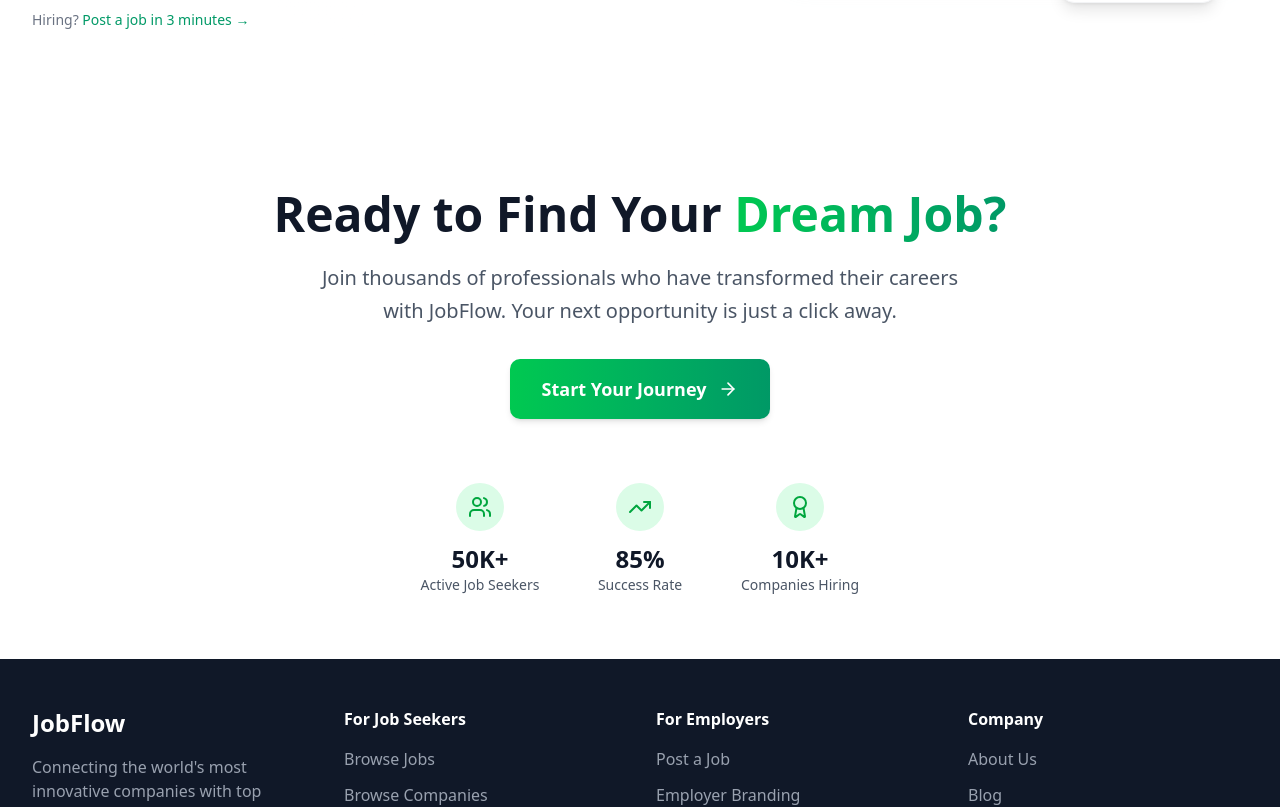
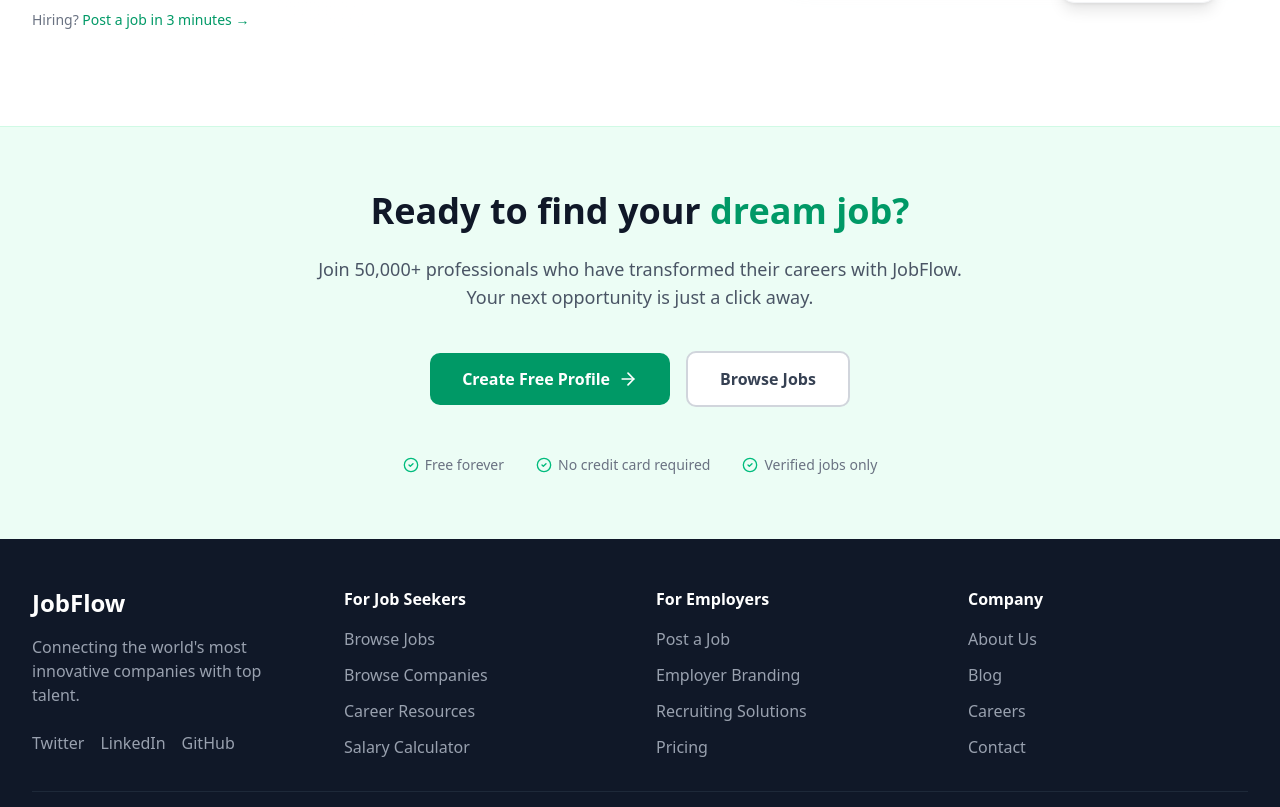
Before and after one commit to skillibeng-ctrl/job-search-app, a React (Vite) app: page / in a window 1280 px wide. Shown: the part 1440-2247 px from the top of the page. Built offline with nearby package versions, Linux system fonts and the light colour scheme.

Commit message:
refactor(dream): redesign bottom CTA with premium dark theme

```diff
--- a/src/component/Dream.jsx
+++ b/src/component/Dream.jsx
@@ -1,84 +1,45 @@
-import React, { useEffect } from "react";
-import { ArrowRight, Users, TrendingUp, Award } from "lucide-react";
-import AOS from "aos";
-import "aos/dist/aos.css";
+import React from "react";
+import { ArrowRight, CheckCircle2 } from "lucide-react";
+import { Link } from "react-router-dom";
 
 const DreamJobSection = () => {
-  useEffect(() => {
-    AOS.init({
-      duration: 1000,
-      easing: "ease-in-out",
-      once: true,
-      offset: 100
-    });
-  }, []);
+  return (
+    <section className="bg-emerald-50 py-16 px-4 sm:px-6 lg:px-8 border-t border-emerald-100">
+      <div className="max-w-4xl mx-auto text-center space-y-6">
 
-  const stats = [
-    { icon: Users, number: "50K+", label: "Active Job Seekers" },
-    { icon: TrendingUp, number: "85%", label: "Success Rate" },
-    { icon: Award, number: "10K+", label: "Companies Hiring" },
-  ];
+        <h2 className="text-3xl sm:text-4xl font-bold text-gray-900">
+          Ready to find your <span className="text-emerald-600">dream job?</span>
+        </h2>
 
-  return (
-    <div className="bg-white py-16 px-4 sm:px-6 lg:px-8">
-      <div className="max-w-4xl mx-auto text-center">
-        {/* Main Content */}
-        <div className="space-y-8">
-          <div className="space-y-6">
-            <h2
-              className="text-4xl sm:text-5xl font-bold text-gray-900"
-              data-aos="fade-up"
-              data-aos-delay="200"
-            >
-              Ready to Find Your{" "}
-              <span className="text-transparent bg-clip-text bg-gradient-to-r from-green-500 to-emerald-600">
-                Dream Job?
-              </span>
-            </h2>
+        <p className="text-lg text-gray-600 max-w-2xl mx-auto">
+          Join 50,000+ professionals who have transformed their careers with JobFlow.
+          Your next opportunity is just a click away.
+        </p>
 
-            <p
-              className="text-xl text-gray-600 leading-relaxed max-w-2xl mx-auto"
-              data-aos="fade-up"
-              data-aos-delay="300"
-            >
-              Join thousands of professionals who have transformed their careers with JobFlow.
-              Your next opportunity is just a click away.
-            </p>
-          </div>
+        <div className="flex flex-col sm:flex-row items-center justify-center gap-4 pt-4">
+          <Link
+            to="/register"
+            className="group flex w-full sm:w-auto items-center justify-center gap-2 rounded-lg bg-emerald-600 px-8 py-3.5 text-base font-bold text-white transition-all hover:bg-emerald-700 hover:shadow-lg"
+          >
+            Create Free Profile
+            <ArrowRight className="h-5 w-5 group-hover:translate-x-1 transition-transform" />
+          </Link>
+          <Link
+            to="/jobs"
+            className="flex w-full sm:w-auto items-center justify-center rounded-lg border-2 border-gray-300 bg-white px-8 py-3.5 text-base font-bold text-gray-700 transition-all hover:border-gray-400 hover:bg-gray-50"
+          >
+            Browse Jobs
+          </Link>
+        </div>
 
-          {/* CTA Button */}
-          <button
-            className="group bg-gradient-to-r from-green-500 to-emerald-600 hover:from-green-600 hover:to-emerald-700 text-white font-semibold text-lg py-4 px-8 rounded-lg transition-all duration-300 transform hover:-translate-y-1 hover:shadow-lg shadow-md flex items-center space-x-3 mx-auto"
-            data-aos="fade-up"
-            data-aos-delay="400"
-            data-aos-anchor-placement="top-bottom"
-          >
-            <span>Start Your Journey</span>
-            <ArrowRight className="w-5 h-5 group-hover:translate-x-1 transition-transform duration-300" />
-          </button>
+        <div className="flex flex-wrap justify-center gap-x-8 gap-y-2 pt-6 text-sm text-gray-500">
+          <span className="flex items-center gap-1.5"><CheckCircle2 className="h-4 w-4 text-emerald-500" /> Free forever</span>
+          <span className="flex items-center gap-1.5"><CheckCircle2 className="h-4 w-4 text-emerald-500" /> No credit card required</span>
+          <span className="flex items-center gap-1.5"><CheckCircle2 className="h-4 w-4 text-emerald-500" /> Verified jobs only</span>
+        </div>
 
-          {/* Stats */}
-          <div className="grid grid-cols-3 gap-8 pt-8 max-w-md mx-auto">
-            {stats.map((stat, index) => (
-              <div
-                key={index}
-                className="text-center"
-                data-aos="fade-up"
-                data-aos-delay={500 + (index * 100)}
-              >
-                <div className="flex justify-center mb-3">
-                  <div className="p-3 bg-green-100 rounded-full">
-                    <stat.icon className="w-6 h-6 text-green-600" />
-                  </div>
-                </div>
-                <div className="text-2xl font-bold text-gray-900">{stat.number}</div>
-                <div className="text-sm text-gray-600">{stat.label}</div>
-              </div>
-            ))}
-          </div>
-        </div>
       </div>
-    </div>
+    </section>
   );
 };
 
```
